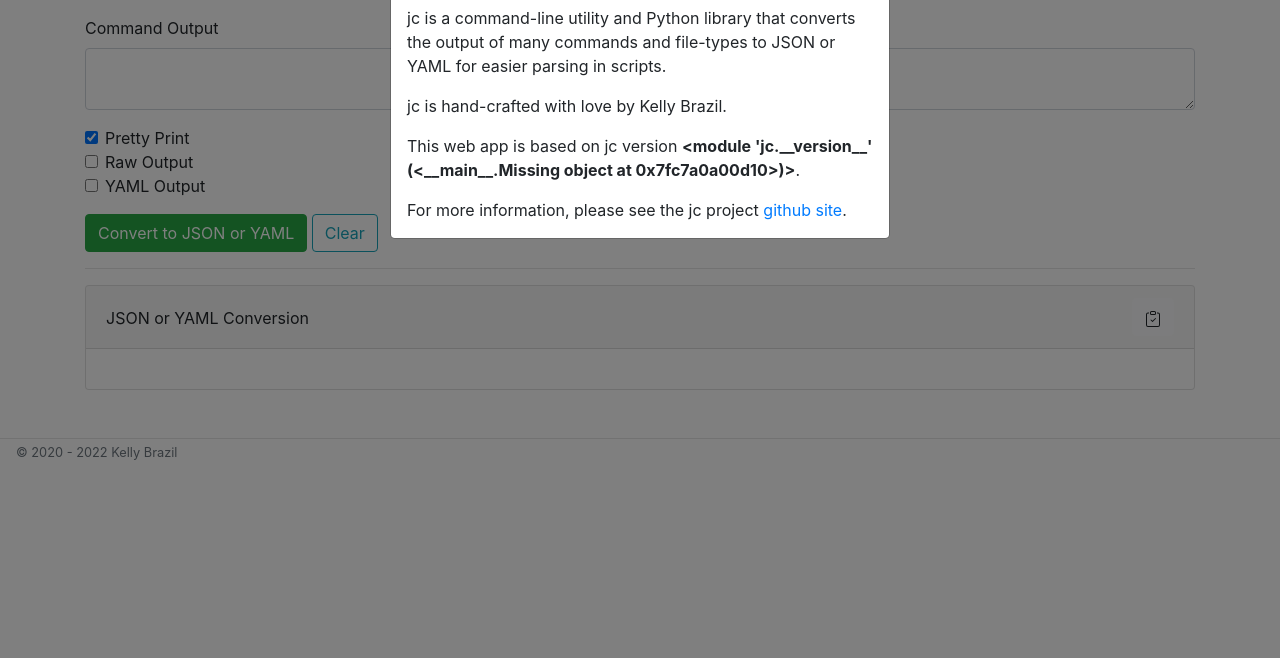
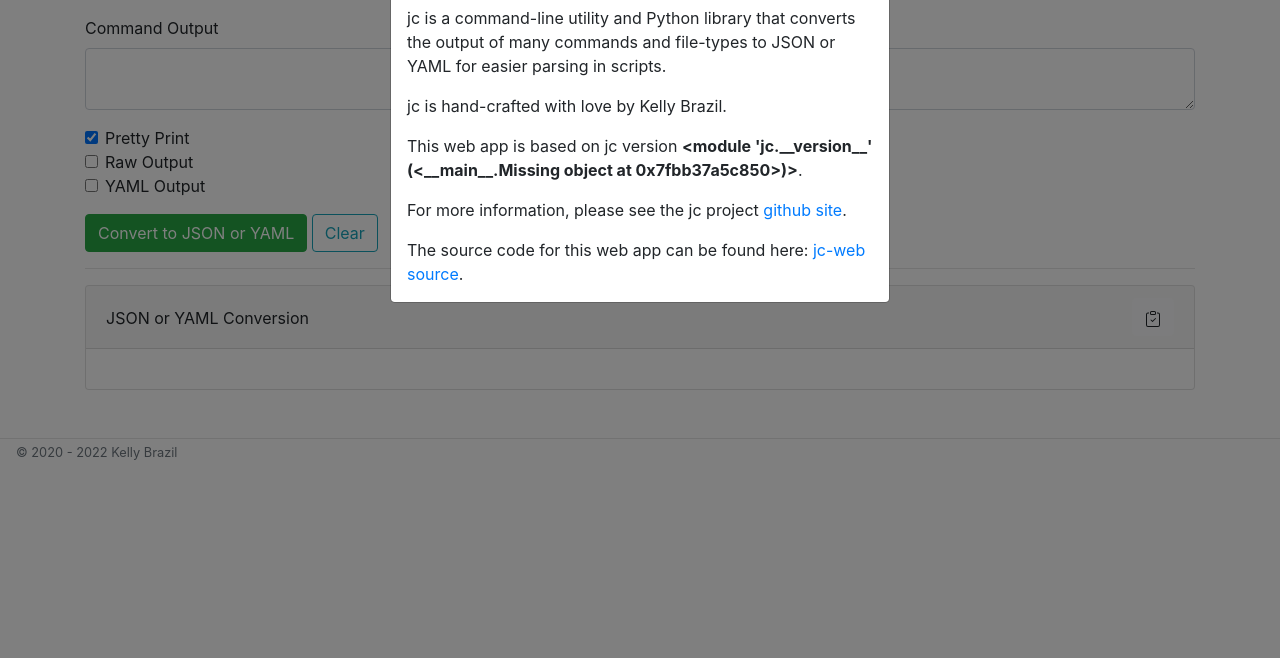
Before and after one commit to kellyjonbrazil/jc-web, a Flask app: page / in a window 1280 px wide, after a click on "About". Shown: the part 142-800 px from the top of the page. Run offline with Flask 2, Linux system fonts and the light colour scheme; some libraries are stand-ins or nearby versions.

Commit message:
add jc-web source link and version bump to 1.22.3

```diff
--- a/requirements.txt
+++ b/requirements.txt
@@ -1,4 +1,4 @@
-jc==1.22.2
+jc==1.22.3
 gunicorn>=20.0.4
 click==7.1.2
 Flask==1.1.2
--- a/templates/includes/_navbar.html
+++ b/templates/includes/_navbar.html
@@ -50,6 +50,7 @@
         <p class="card-text">jc is hand-crafted with love by Kelly Brazil.
         <p class="card-text">This web app is based on jc version <strong>{{ jc_version }}</strong>.
         <p class="card-text">For more information, please see the jc project <a href="https://github.com/kellyjonbrazil/jc">github site</a>.
+        <p class="card-text">The source code for this web app can be found here:  <a href="https://github.com/kellyjonbrazil/jc-web">jc-web source</a>.
       </div>
     </div>
   </div>
```
